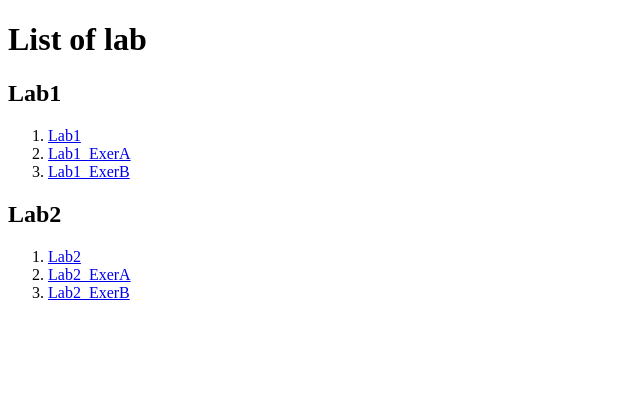
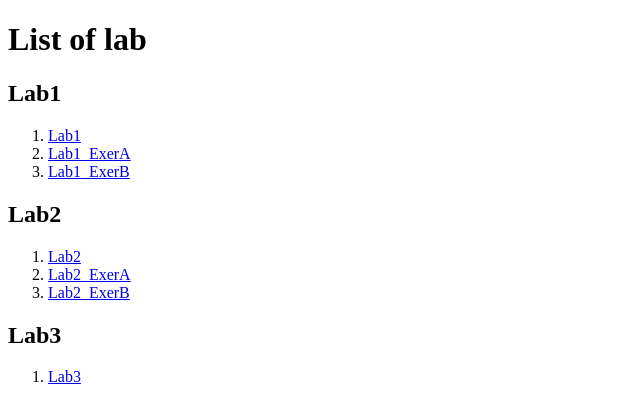
Before and after one commit to Usaiminjafri/s79806_CSF3133_K2, a plain HTML site: page index.html in a window 1280 px wide. Shown: the whole page, without its empty margins (0-640 px from the left). Drawn offline with Linux system fonts and the light colour scheme.

Commit message:
Update index.html

```diff
--- a/index.html
+++ b/index.html
@@ -22,6 +22,13 @@
         <li><a href="Lab2/lab2_ExerB.html"> Lab2_ExerB</a></li>
 
     </ol>
+    <h2>Lab3</h2>
+    <ol>
+        <li><a href="Lab2/lab3.html"> Lab3</a></li>
+
+
+    </ol>
+
 
 
 </body>
```
